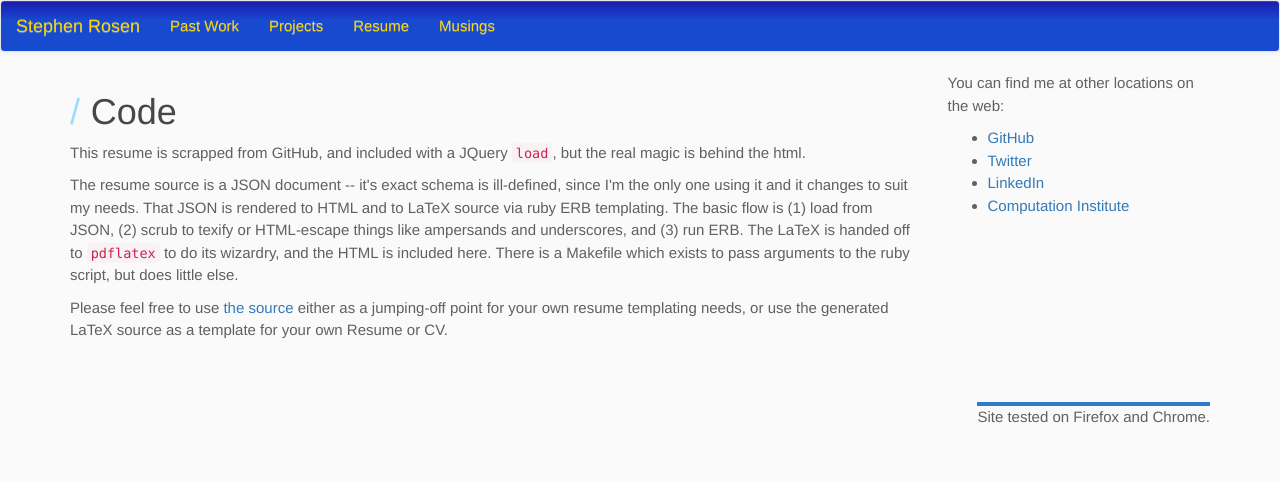
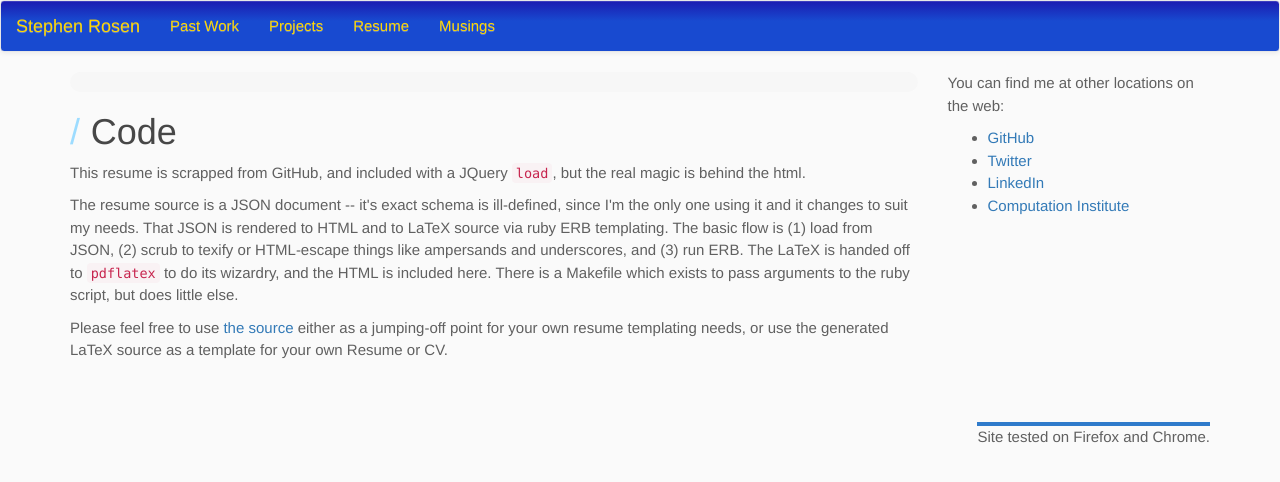
Before and after one commit to sirosen/sirosen.github.io, a Jekyll site: the page built from resume.html, in a window 1280 px wide. Shown: the top 482 px of the page. Built offline with Jekyll 4.4.1, drawn with Linux system fonts in a browser that asks for light colours; nearby versions of some CDN libraries; some web fonts are replaced.

Commit message:
Improve resume styling
Adds some padding, and a better gamut of background colors, for the resume
page. Background boxes have those fancy pinched corners.

```diff
--- a/stylesheets/stylesheet.css
+++ b/stylesheets/stylesheet.css
@@ -155,6 +155,12 @@
 /* Resume Page */
 #resume-include {
     font-size: 16px;
+    background: #F7F7F7;
+    border-radius: 10px;
+    padding-top: 10px;
+    padding-left: 10px;
+    padding-right: 10px;
+    padding-bottom: 10px;
 }
 
 #resume-include h1:before {
@@ -162,11 +168,19 @@
 }
 
 #resume-include .section-title {
-    border-radius: 2px 4px;
-    background: #F7F7F7;
+    background: #EFEFEF;
+    border-radius: 16px 2px;
+    padding-top: 6px;
+    padding-left: 6px;
+    padding-right: 6px;
+    padding-bottom: 6px;
 }
 
 #resume-include .subsection-header {
-    border-radius: 2px 1px;
-    background: #EFEFEF;
+    background: #EDEDED;
+    border-radius: 16px 2px;
+    padding-top: 6px;
+    padding-left: 6px;
+    padding-right: 6px;
+    padding-bottom: 6px;
 }
```
